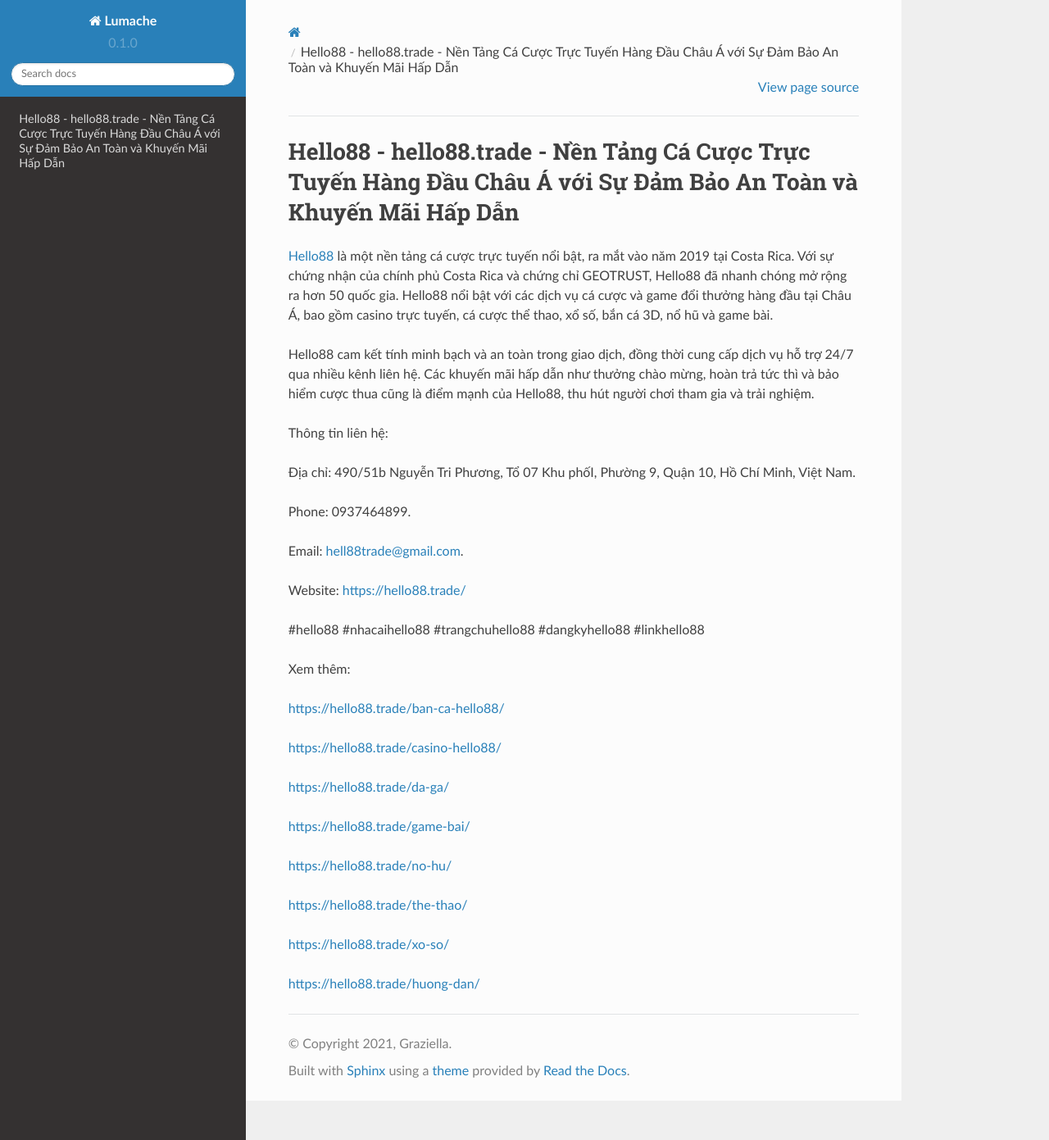
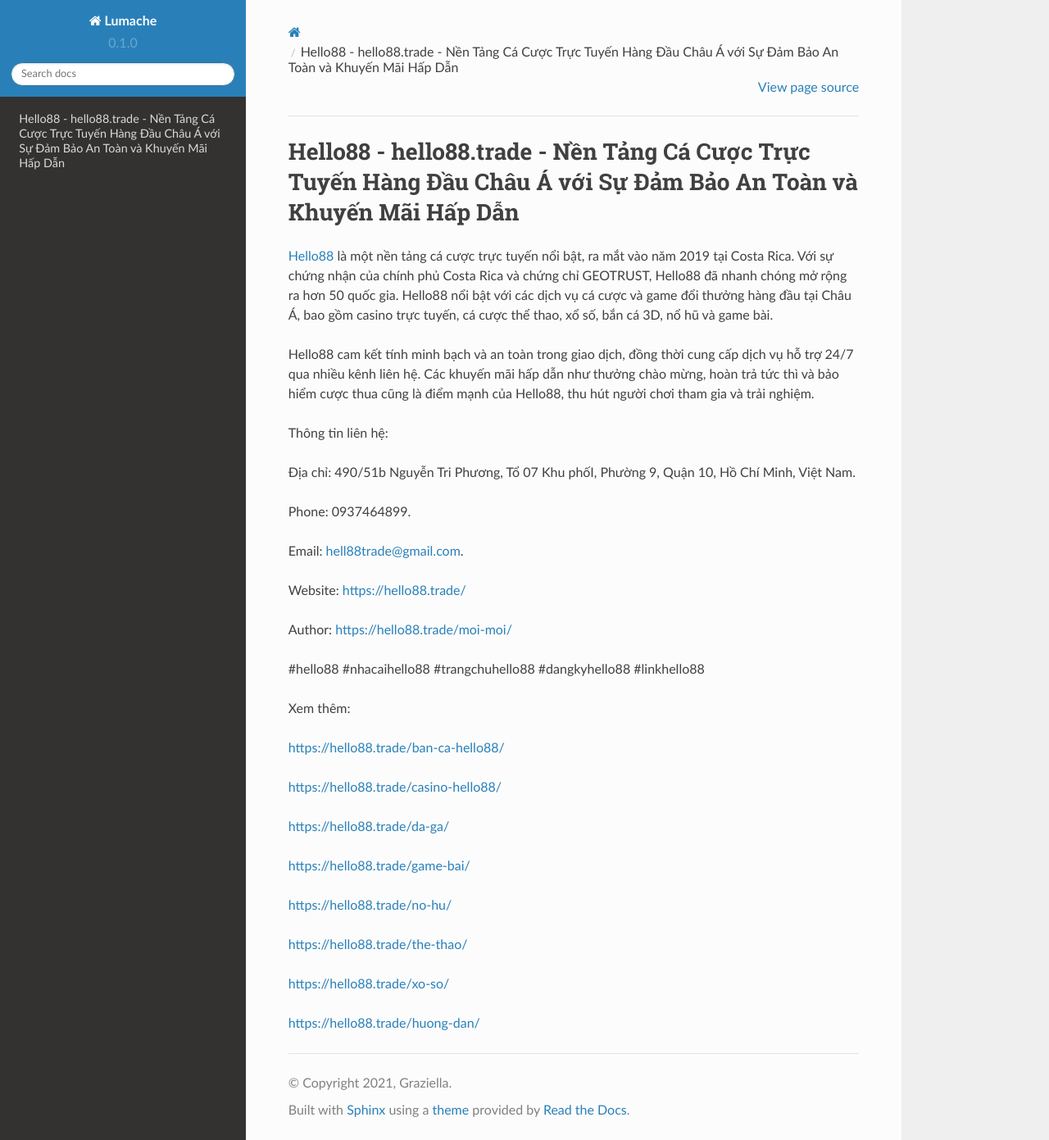
Before and after one commit to iaduphattai904809/hello88trade, a Sphinx documentation site: the page built from docs/source/index.rst, in a window 1280 px wide and 1391 px high. Shown: the whole window at 82% size. Built offline with Sphinx 7.4.7 and the Read the Docs theme 2.0.0, drawn with Linux system fonts in a browser that asks for light colours; part of the change alters nothing that is shown.

Commit message:
Update index.rst

```diff
--- a/docs/source/index.rst
+++ b/docs/source/index.rst
@@ -14,6 +14,8 @@ Phone: 0937464899.
 Email: hell88trade@gmail.com.
 
 Website: https://hello88.trade/
+
+Author: https://hello88.trade/moi-moi/
 
 #hello88 #nhacaihello88 #trangchuhello88 #dangkyhello88 #linkhello88
 
```
